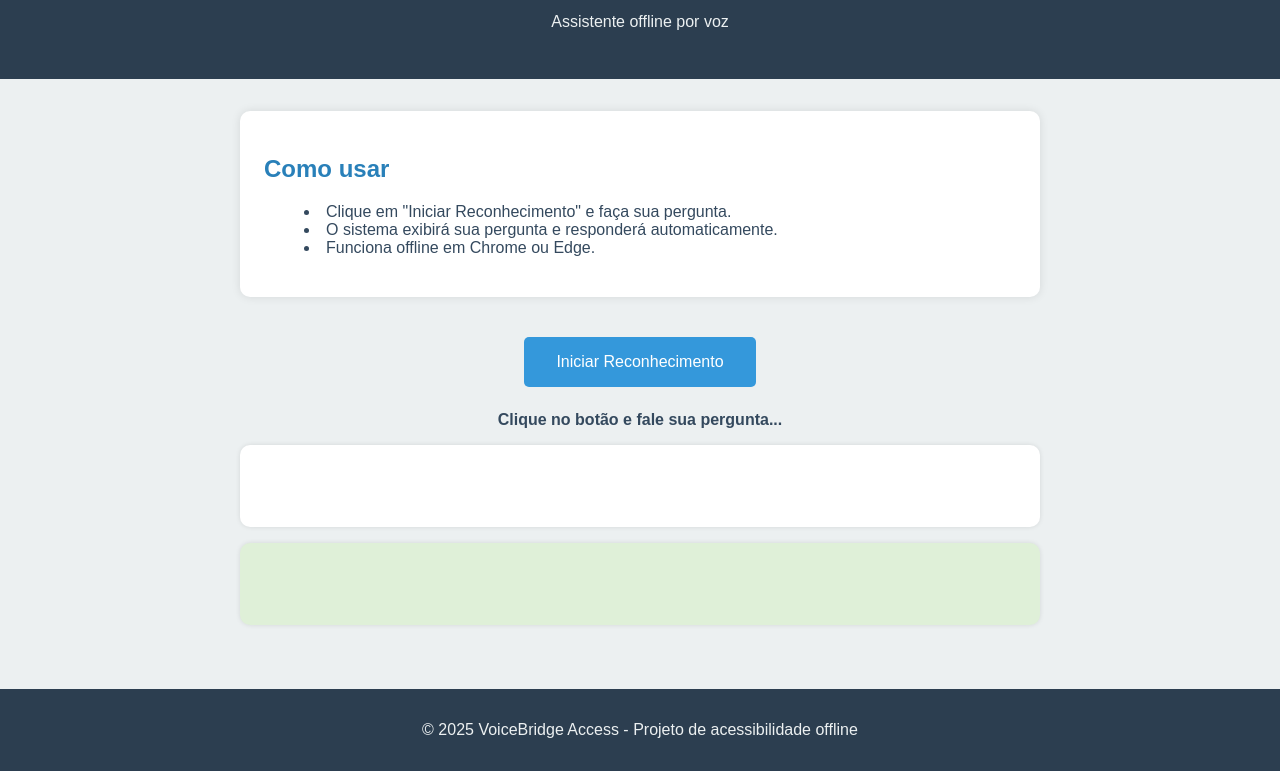
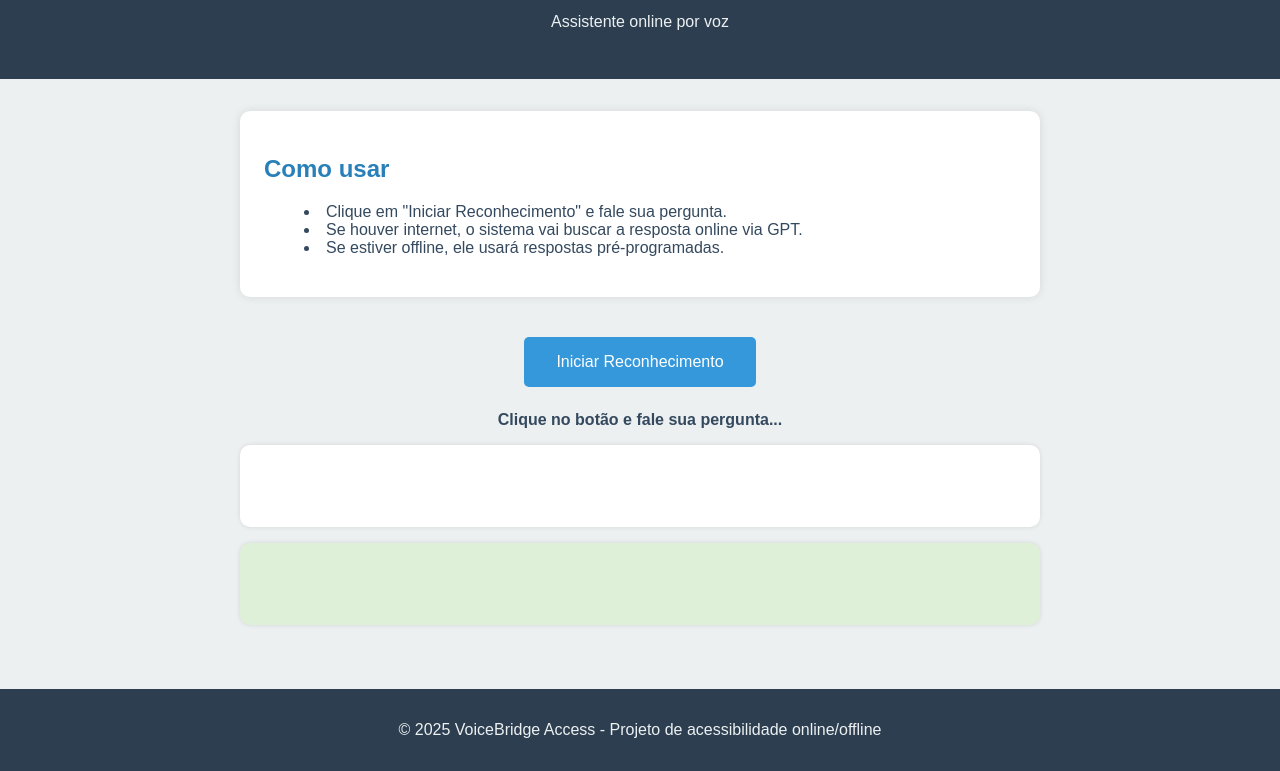
Before and after one commit to renatotester/VoiceBridge-Access, a plain HTML site: page index.html in a window 1280 px wide. Shown: the part 80-851 px from the top of the page. Drawn offline with Linux system fonts and the light colour scheme.

Commit message:
Update index.html

```diff
--- a/index.html
+++ b/index.html
@@ -3,22 +3,22 @@
 <head>
     <meta charset="UTF-8">
     <meta name="viewport" content="width=device-width, initial-scale=1.0">
-    <title>VoiceBridge Access - Offline</title>
+    <title>VoiceBridge Access</title>
     <link rel="stylesheet" href="style.css">
 </head>
 <body>
     <header>
         <h1>VoiceBridge Access</h1>
-        <p>Assistente offline por voz</p>
+        <p>Assistente online por voz</p>
     </header>
 
     <main>
         <section class="instructions">
             <h2>Como usar</h2>
             <ul>
-                <li>Clique em "Iniciar Reconhecimento" e faça sua pergunta.</li>
-                <li>O sistema exibirá sua pergunta e responderá automaticamente.</li>
-                <li>Funciona offline em Chrome ou Edge.</li>
+                <li>Clique em "Iniciar Reconhecimento" e fale sua pergunta.</li>
+                <li>Se houver internet, o sistema vai buscar a resposta online via GPT.</li>
+                <li>Se estiver offline, ele usará respostas pré-programadas.</li>
             </ul>
         </section>
 
@@ -31,7 +31,7 @@
     </main>
 
     <footer>
-        <p>© 2025 VoiceBridge Access - Projeto de acessibilidade offline</p>
+        <p>© 2025 VoiceBridge Access - Projeto de acessibilidade online/offline</p>
     </footer>
 
     <script src="script.js"></script>
```
